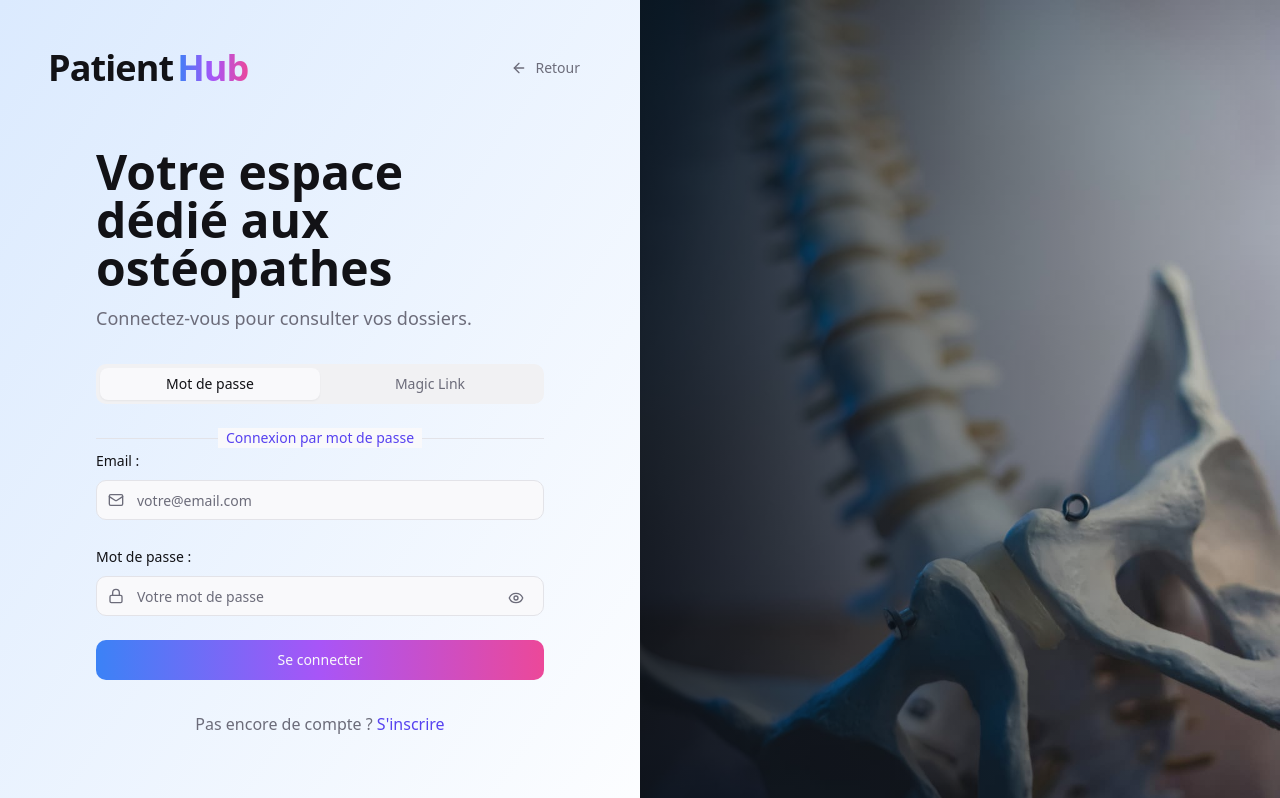
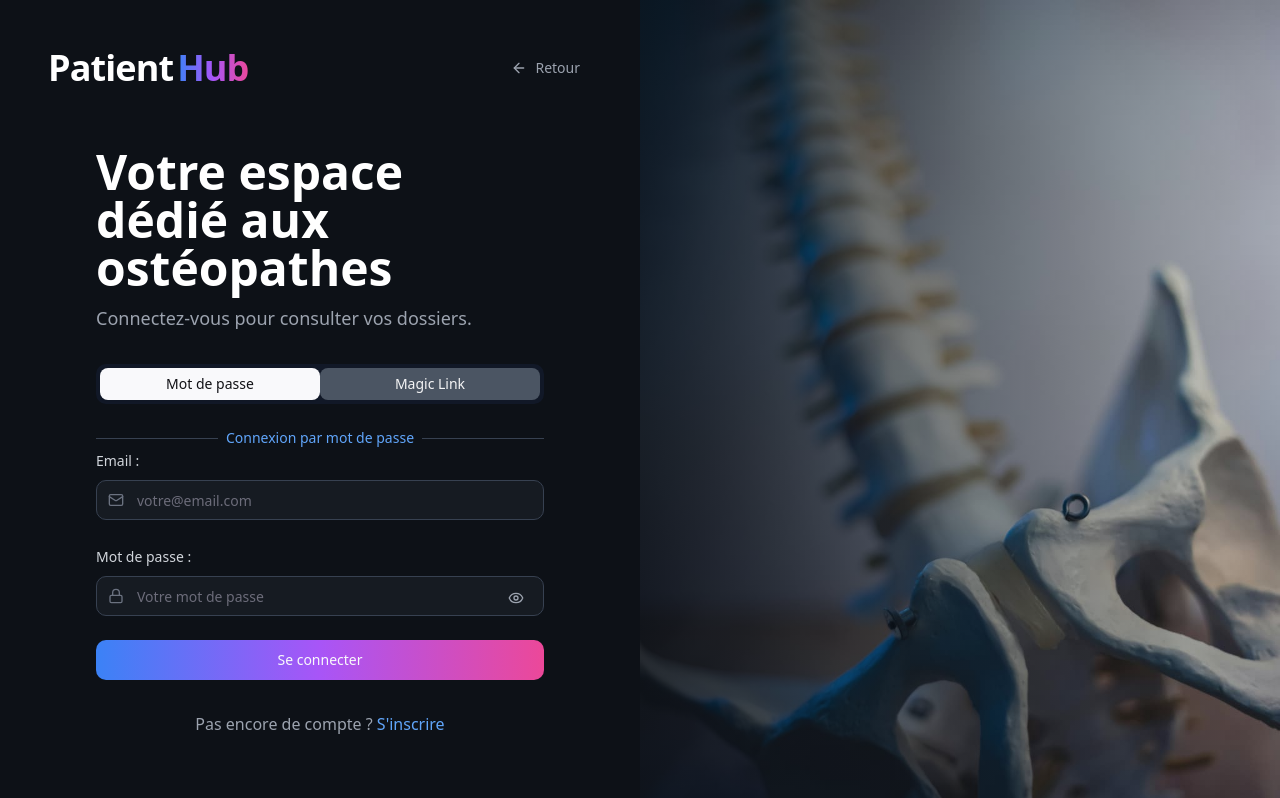
Before and after one commit to FloAFDEV/osteopraxis-app, a React (Vite) app: page /login in a window 1280 px wide. Shown: the top 798 px of the page. Built offline with nearby package versions, Linux system fonts and the light colour scheme; no server answers; the database is empty.

Commit message:
Reverted to commit 5e07ca281033ad7ed10e644ea56000d88e0445c5

```diff
--- a/src/pages/LoginPage.tsx
+++ b/src/pages/LoginPage.tsx
@@ -82,10 +82,10 @@ const LoginPage = () => {
 	return (
 		<div className="min-h-screen flex">
 			{/* Left section - Login form */}
-			<div className="w-full lg:w-1/2 flex flex-col justify-between p-8 md:p-12 bg-gradient-to-br from-blue-100 to-white dark:from-slate-950 dark:to-slate-900">
+			<div className="w-full lg:w-1/2 flex flex-col justify-between p-8 md:p-12 bg-[#0d1117]">
 				<div className="mb-6 flex items-center justify-between">
 					<h1 className="text-4xl font-extrabold tracking-tight">
-						<span className="text-foreground">Patient</span>
+						<span className="text-white">Patient</span>
 						<span className="ml-1 bg-clip-text text-transparent bg-gradient-to-r from-blue-500 via-purple-500 to-pink-500">
 							Hub
 						</span>
@@ -93,7 +93,7 @@ const LoginPage = () => {
 					<Button
 						variant="ghost"
 						size="sm"
-						className="text-muted-foreground hover:text-foreground hover:bg-muted transition-colors"
+						className="text-gray-400 hover:text-white hover:bg-gray-800 transition-colors"
 						asChild
 					>
 						<Link to="/" className="flex items-center gap-2">
@@ -106,10 +106,10 @@ const LoginPage = () => {
 				<div className="flex-grow flex items-center justify-center">
 					<div className="w-full max-w-md space-y-8">
 						<div>
-							<h2 className="text-3xl md:text-4xl lg:text-5xl font-bold text-foreground mb-3">
+							<h2 className="text-3xl md:text-4xl lg:text-5xl font-bold text-white mb-3">
 								Votre espace dédié aux ostéopathes
 							</h2>
-							<p className="text-muted-foreground text-lg">
+							<p className="text-gray-400 text-lg">
 								Connectez-vous pour consulter vos dossiers.
 							</p>
 						</div>
@@ -119,11 +119,17 @@ const LoginPage = () => {
 							onValueChange={setActiveTab}
 							className="w-full"
 						>
-							<TabsList className="grid grid-cols-2 mb-6">
-								<TabsTrigger value="password">
+							<TabsList className="grid grid-cols-2 mb-6 bg-gray-900">
+								<TabsTrigger
+									value="password"
+									className="bg-gray-600 hover:bg-gray-500 text-zinc-100"
+								>
 									Mot de passe
 								</TabsTrigger>
-								<TabsTrigger value="magiclink">
+								<TabsTrigger
+									value="magiclink"
+									className="bg-gray-600 hover:bg-gray-500 text-zinc-100"
+								>
 									Magic Link
 								</TabsTrigger>
 							</TabsList>
@@ -131,10 +137,10 @@ const LoginPage = () => {
 							<TabsContent value="password">
 								<div className="relative">
 									<div className="absolute inset-0 flex items-center">
-										<div className="w-full border-t"></div>
+										<div className="w-full border-t border-gray-700"></div>
 									</div>
 									<div className="relative flex justify-center text-sm">
-										<span className="px-2 bg-background text-primary">
+										<span className="px-2 bg-[#0d1117] text-blue-400">
 											Connexion par mot de passe
 										</span>
 									</div>
@@ -152,14 +158,14 @@ const LoginPage = () => {
 											name="email"
 											render={({ field }) => (
 												<FormItem>
-													<FormLabel>
+													<FormLabel className="text-gray-300">
 														Email :
 													</FormLabel>
 													<FormControl>
 														<div className="relative">
-															<Mail className="absolute left-3 top-3 h-4 w-4 text-muted-foreground" />
+															<Mail className="absolute left-3 top-3 h-4 w-4 text-gray-500" />
 															<Input
-																className="pl-10"
+																className="pl-10 bg-[#161b22] border-gray-700 text-white"
 																placeholder="votre@email.com"
 																autoComplete="email"
 																{...field}
@@ -176,19 +182,19 @@ const LoginPage = () => {
 											name="password"
 											render={({ field }) => (
 												<FormItem>
-													<FormLabel>
+													<FormLabel className="text-gray-300">
 														Mot de passe :
 													</FormLabel>
 													<FormControl>
 														<div className="relative">
-															<Lock className="absolute left-3 top-3 h-4 w-4 text-muted-foreground" />
+															<Lock className="absolute left-3 top-3 h-4 w-4 text-gray-500" />
 															<Input
 																type={
 																	showPassword
 																		? "text"
 																		: "password"
 																}
-																className="pl-10 pr-10"
+																className="pl-10 pr-10 bg-[#161b22] border-gray-700 text-white"
 																placeholder="Votre mot de passe"
 																autoComplete="current-password"
 																{...field}
@@ -200,7 +206,7 @@ const LoginPage = () => {
 																		!showPassword
 																	)
 																}
-																className="absolute right-3 top-2.5 h-6 w-6 text-muted-foreground hover:text-foreground transition"
+																className="absolute right-3 top-2.5 h-6 w-6 text-gray-400 hover:text-gray-200 transition"
 																tabIndex={-1}
 																aria-label={
 																	showPassword
@@ -250,10 +256,10 @@ const LoginPage = () => {
 							<TabsContent value="magiclink">
 								<div className="relative">
 									<div className="absolute inset-0 flex items-center">
-										<div className="w-full border-t"></div>
+										<div className="w-full border-t border-gray-700"></div>
 									</div>
 									<div className="relative flex justify-center text-sm">
-										<span className="px-2 bg-background text-primary">
+										<span className="px-2 bg-[#0d1117] text-blue-400">
 											Connexion par Magic Link
 										</span>
 									</div>
@@ -271,14 +277,14 @@ const LoginPage = () => {
 											name="email"
 											render={({ field }) => (
 												<FormItem>
-													<FormLabel>
+													<FormLabel className="text-gray-300">
 														Email :
 													</FormLabel>
 													<FormControl>
 														<div className="relative">
-															<Mail className="absolute left-3 top-3 h-4 w-4 text-muted-foreground" />
+															<Mail className="absolute left-3 top-3 h-4 w-4 text-gray-500" />
 															<Input
-																className="pl-10"
+																className="pl-10 bg-[#161b22] border-gray-700 text-white"
 																placeholder="votre@email.com"
 																autoComplete="email"
 																{...field}
@@ -307,7 +313,7 @@ const LoginPage = () => {
 									</form>
 								</Form>
 
-								<div className="text-center text-sm text-muted-foreground mt-4">
+								<div className="text-center text-sm text-gray-400 mt-4">
 									<p>
 										Un lien de connexion sécurisé sera
 										envoyé à votre adresse email.
@@ -317,22 +323,22 @@ const LoginPage = () => {
 						</Tabs>
 
 						<div className="text-center">
-							<p className="text-muted-foreground">
+							<p className="text-gray-400">
 								Pas encore de compte ?{" "}
 								<Link
 									to="/register"
-									className="text-primary hover:underline"
+									className="text-blue-400 hover:underline"
 								>
 									S'inscrire
 								</Link>
 							</p>
 						</div>
 
-						<div className="text-center text-sm text-muted-foreground mt-6"></div>
+						<div className="text-center text-sm text-gray-400 mt-6"></div>
 					</div>
 				</div>
 
-				<div className="mt-8 text-center text-sm text-muted-foreground">
+				<div className="mt-8 text-center text-sm text-gray-500">
 					<p>
 						La plateforme conçue pour faciliter la gestion des
 						données médicales.
--- a/src/pages/RegisterPage.tsx
+++ b/src/pages/RegisterPage.tsx
@@ -155,10 +155,10 @@ const RegisterPage = () => {
   return (
     <div className="min-h-screen flex">
       {/* Left section - Register form */}
-      <div className="w-full lg:w-1/2 flex flex-col justify-between p-8 md:p-12 bg-gradient-to-br from-blue-100 to-white dark:from-slate-950 dark:to-slate-900">
+      <div className="w-full lg:w-1/2 flex flex-col justify-between p-8 md:p-12 bg-[#0d1117]">
 				<div className="mb-6 flex items-center justify-between">
 					<h1 className="text-4xl font-extrabold tracking-tight">
-						<span className="text-foreground">Patient</span>
+						<span className="text-white">Patient</span>
 						<span className="ml-1 bg-clip-text text-transparent bg-gradient-to-r from-blue-500 via-purple-500 to-pink-500">
 							Hub
 						</span>
@@ -167,7 +167,7 @@ const RegisterPage = () => {
 						variant="ghost"
 						size="sm"
 						onClick={() => navigate('/')}
-						className="text-muted-foreground hover:text-foreground hover:bg-muted transition-colors"
+						className="text-gray-400 hover:text-white hover:bg-gray-800/50 transition-colors"
 					>
 						<ArrowLeft className="h-4 w-4 mr-2" />
 						Retour
@@ -177,10 +177,10 @@ const RegisterPage = () => {
         <div className="flex-grow flex items-center justify-center">
           <div className="w-full max-w-md space-y-8">
             <div>
-              <h2 className="text-3xl md:text-4xl lg:text-5xl font-bold text-foreground mb-3">
+              <h2 className="text-3xl md:text-4xl lg:text-5xl font-bold text-white mb-3">
                 Créez votre compte
               </h2>
-              <p className="text-muted-foreground text-lg">
+              <p className="text-gray-400 text-lg">
                 Rejoignez PatientHub pour gérer vos patients efficacement.
               </p>
             </div>
```
